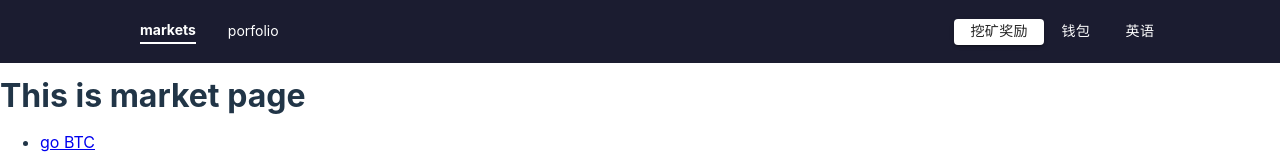
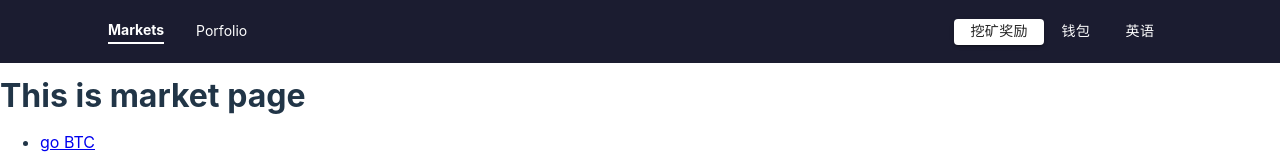
Before and after one commit to realcryptowhales/aggregate-lending-interface, a React (Vite) app: page /markets in a window 1280 px wide. Shown: the top 158 px of the page. Built offline with nearby package versions, Linux system fonts and the light colour scheme.

Commit message:
chore: header style

```diff
--- a/src/components/Header/index.tsx
+++ b/src/components/Header/index.tsx
@@ -14,8 +14,8 @@ const Header: React.FC = () => {
 
   const { pathname } = useLocation();
   const pathList = [
-    { path: '/markets', name: 'markets' },
-    { path: '/porfolio', name: 'porfolio' }
+    { path: '/markets', name: 'Markets' },
+    { path: '/porfolio', name: 'Porfolio' }
   ];
   return (
     <div
@@ -24,16 +24,19 @@ const Header: React.FC = () => {
       )}
     >
       <div className="flex items-center">
-        {pathList.map(({ path, name }) => {
+        {pathList.map(({ path, name }, index) => {
           return (
             <Link
               key={path}
               to={path}
               className={clsx(
-                'color-#ffffff text-3.5 font-400 ml-8 leading-4 decoration-none',
+                'color-#ffffff text-3.5 font-400 leading-4 decoration-none',
                 {
                   'font-700 pb-1 mb-[-4px] border-b-2 border-b-#ffffff border-b-solid':
                     pathname.includes(path)
+                },
+                {
+                  'ml-8': index > 0
                 }
               )}
             >
```
